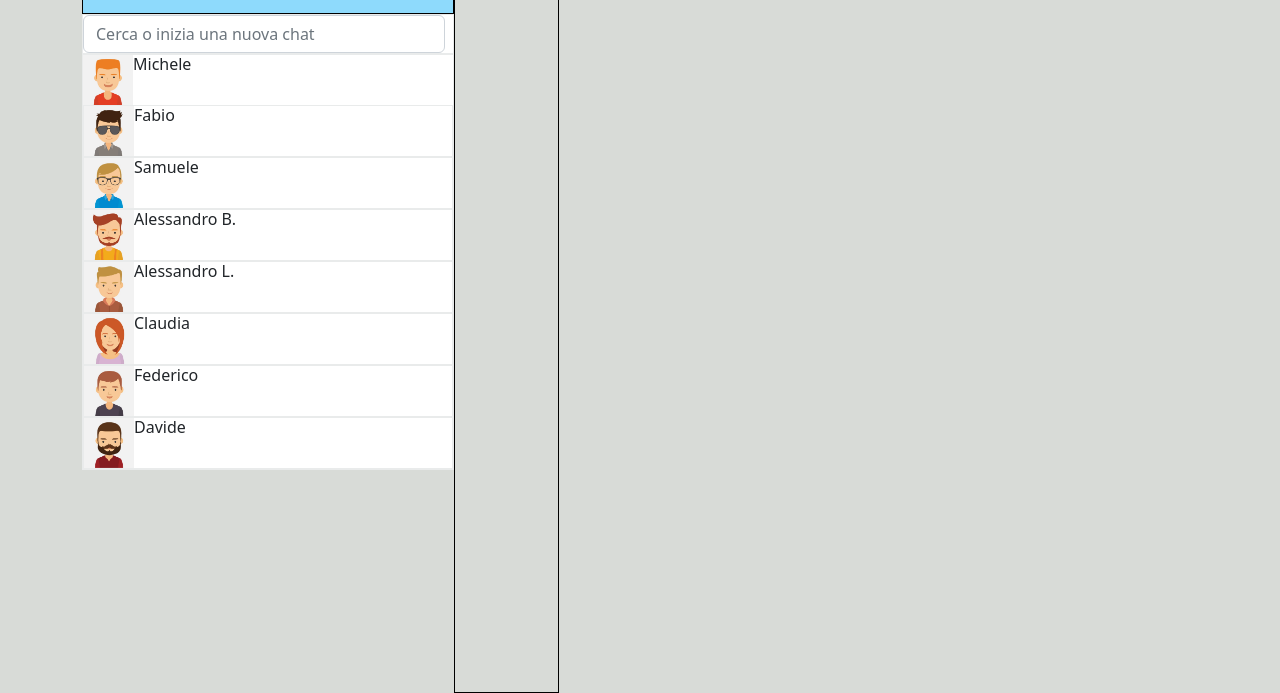
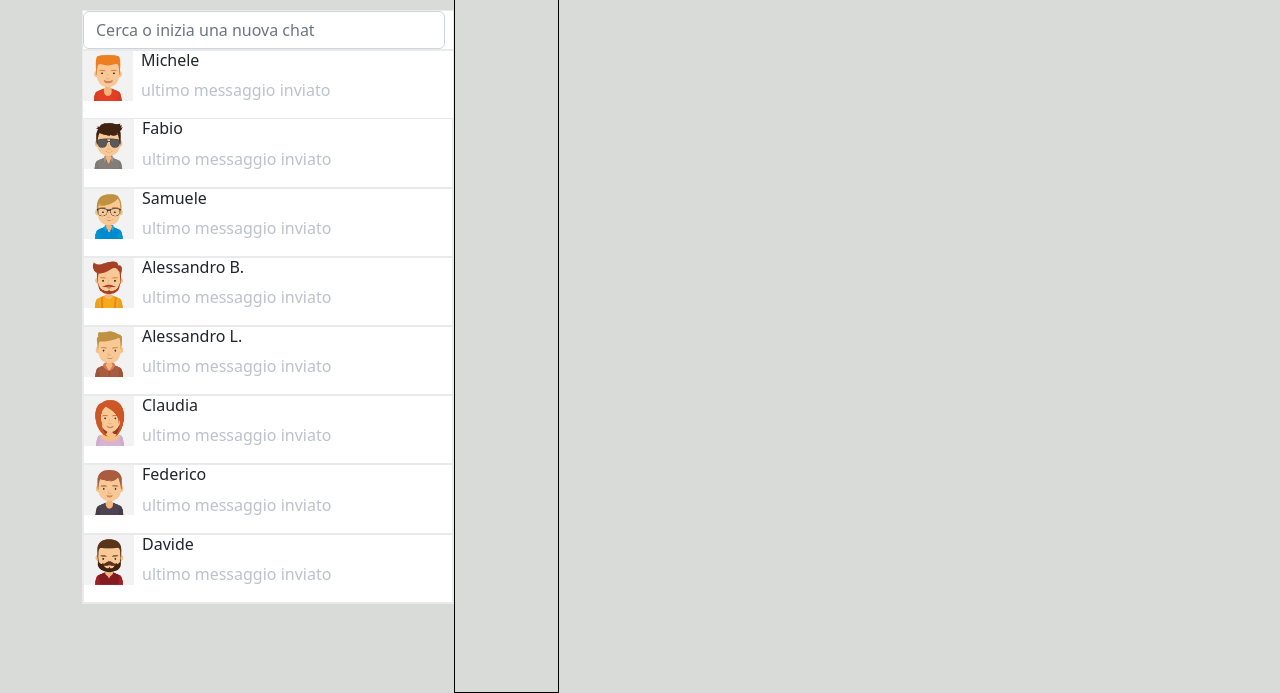
Before and after one commit to giadavolpin/vue-boolzapp, a plain HTML site: page index.html in a window 1280 px wide. Shown: the part 207-900 px from the top of the page. Drawn offline with nearby package versions, Linux system fonts and the light colour scheme.

Commit message:
contatti

```diff
--- a/index.html
+++ b/index.html
@@ -22,7 +22,7 @@
 
         <div class="container d-flex flex-wrap col vh-100">
             <div class="col-4 ">
-                <div class="prova d-flex justify-content-between ">
+                <div class=" d-flex justify-content-between ">
                     <div class="d-flex">
                         <img src="../img/avatar_sofia.jpg" alt="Sofia"> <!-- fare cerchio -->
                         <h6 class="text-center">Sofia</h6> <!-- allinearlo -->
@@ -33,7 +33,7 @@
                         <i class="icone fa-solid fa-ellipsis-vertical"></i>
                     </div>
                 </div>
-                <div class="prova sfondoNotific">
+                <div class=" sfondoNotific">
                     <!-- icona -->
                     <h6>Ricevi notifiche di nuovi messaggi</h6>
                     <p>Attiva notifiche desktop</p>
@@ -46,35 +46,59 @@
                 <div class="sms d-flex flex-column sfondoContat ">
                    <div class="d-flex">   <!-- fare i cerchi vari -->
                         <img src="./img/avatar_1.jpg" alt="">
+                        <div class="flex-column ps-2">
                             <h6>Michele</h6>
+                            <p class="testo">ultimo messaggio inviato</p>
+                        </div>
                     </div>
                     <div class="d-flex sms">
                         <img src="./img/avatar_2.jpg" alt="">
+                        <div class="flex-column ps-2">
                             <h6>Fabio</h6>
+                            <p class="testo">ultimo messaggio inviato</p>
+                        </div>
                     </div>
                     <div class="d-flex sms">
                         <img src="./img/avatar_3.jpg" alt="">
+                        <div class="flex-column ps-2">
                             <h6>Samuele</h6>
+                            <p class="testo">ultimo messaggio inviato</p>
+                        </div>
                     </div>
                     <div class="d-flex sms">
                         <img src="./img/avatar_4.jpg" alt="">
+                        <div class="flex-column ps-2">
                             <h6>Alessandro B.</h6>
+                            <p class="testo">ultimo messaggio inviato</p>
+                        </div>
                     </div>
                     <div class="d-flex sms">
                         <img src="./img/avatar_5.jpg" alt="">
+                        <div class="flex-column ps-2">
                             <h6>Alessandro L.</h6>
+                            <p class="testo">ultimo messaggio inviato</p>
+                        </div>
                     </div>
                     <div class="d-flex sms">
                         <img src="./img/avatar_6.jpg" alt="">
+                        <div class="flex-column ps-2">
                             <h6>Claudia</h6>
+                            <p class="testo">ultimo messaggio inviato</p>
+                        </div>
                     </div>
                     <div class="d-flex sms">
                         <img src="./img/avatar_7.jpg" alt="">
+                        <div class="flex-column ps-2">
                             <h6>Federico</h6>
+                            <p class="testo">ultimo messaggio inviato</p>
+                        </div>
                     </div>
                     <div class="d-flex sms">
                         <img src="./img/avatar_8.jpg" alt="">
+                        <div class="flex-column ps-2">
                             <h6>Davide</h6>
+                            <p class="testo">ultimo messaggio inviato</p>
+                        </div>
                     </div>
                 </div>
             </div>
--- a/style.css
+++ b/style.css
@@ -31,3 +31,6 @@ img{
 .sfondoNotific{
     background-color: rgb(142, 218, 252);
 }
+.testo{
+    color: rgb(188, 194, 203);
+}
```
Lines whose indentation alone changed are shown as unchanged.
